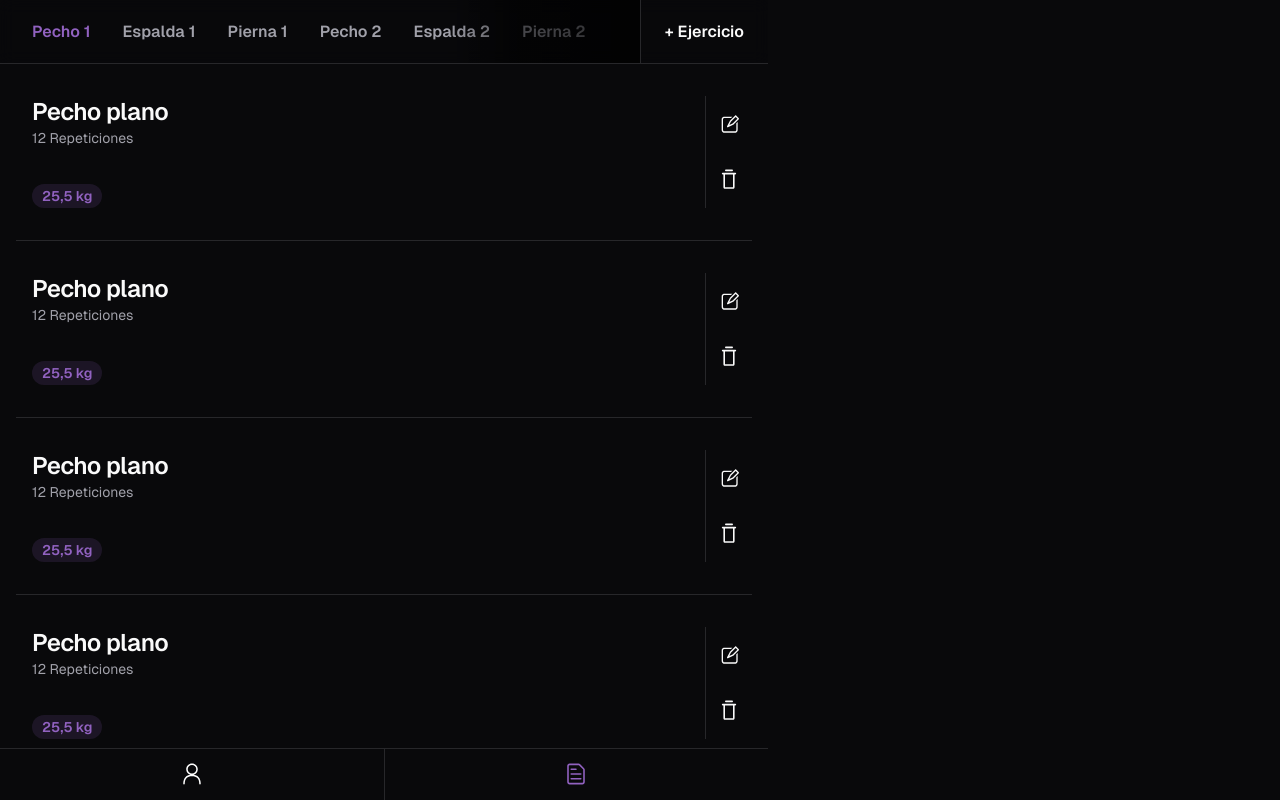
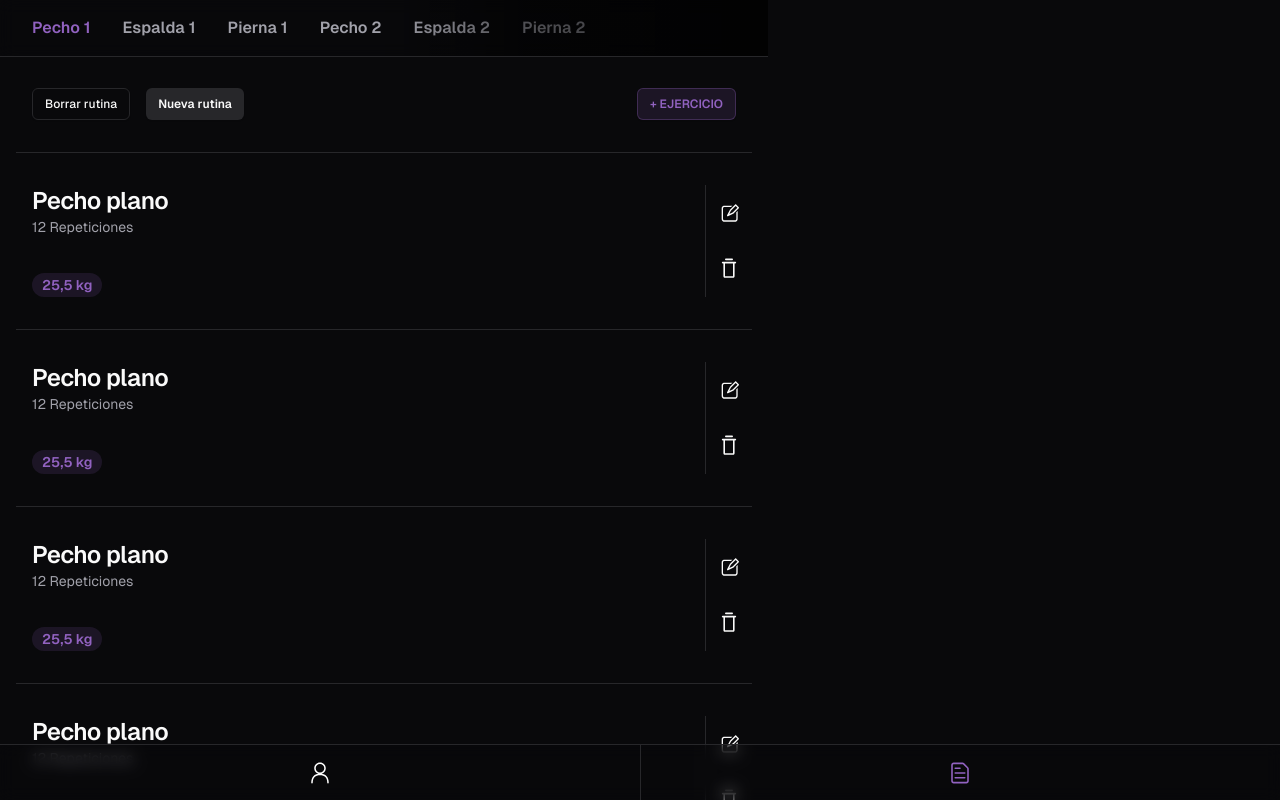
Before and after one commit to Tdibacco17/GYM_Tracker, a Next.js app: page /routines in a window 1280 px wide. Built offline with nearby package versions, Linux system fonts and the light colour scheme.

Commit message:
test routines page

```diff
--- a/app/globals.css
+++ b/app/globals.css
@@ -6,15 +6,18 @@ body {
   font-family: var(--font-geist-sans), ui-sans-serif, system-ui, sans-serif, "Apple Color Emoji", "Segoe UI Emoji", "Segoe UI Symbol", "Noto Color Emoji";
 }
 
-body::-webkit-scrollbar,
 .no-scrollbar::-webkit-scrollbar {
   display: none;
 }
 
-body,
 .no-scrollbar {
   -ms-overflow-style: none;
   scrollbar-width: none;
+}
+
+body::-webkit-scrollbar {
+  width: 0px;
+  background-color: transparent;
 }
 
 @layer utilities {
@@ -59,6 +62,6 @@ body,
   }
 
   body {
-    @apply bg-background text-foreground h-lvh min-h-lvh max-h-lvh overflow-hidden max-w-[768px];
+    @apply bg-background text-foreground max-w-[768px] h-full scroll-smooth overflow-x-hidden;
   }
 }
--- a/app/routines/page.tsx
+++ b/app/routines/page.tsx
@@ -1,17 +1,13 @@
 import ExerciseCard from "@/components/RoutinesPage/ExerciseCard";
+import RoutinesButtons from "@/components/RoutinesPage/RoutinesButtons";
 import RoutinesDays from "@/components/RoutinesPage/RoutinesDays";
 import { Suspense } from "react";
 
 export default function RoutinePage() {
     return (
-        <section className="flex flex-col relative pt-12 -mb-4 w-full">
-            <div className="flex justify-center h-16 fixed top-0 left-0 z-10 border-b w-full max-w-[768px] bg-background/40 backdrop-blur supports-[backdrop-filter]:bg-background/40">
+        <section className="flex flex-col relative pt-[2.5rem] -mb-4 w-full">
+            <div className="flex flex-col justify-center fixed top-0 left-0 z-20 border-b w-full max-w-[768px] bg-background/40 backdrop-blur supports-[backdrop-filter]:bg-background/40">
                 <RoutinesDays />
-                <div className="h-full flex items-center justify-center border-l px-6">
-                    <p className="whitespace-nowrap text-base font-semibold">
-                        + Ejercicio
-                    </p>
-                </div>
             </div>
             <Suspense fallback={<p>Cargando..</p>}>
                 <ExercisesGrid />
@@ -25,8 +21,9 @@ async function ExercisesGrid() {
 
     return (
         <>
+            <RoutinesButtons />
             {arreglo.map((_, index) => {
-                return <ExerciseCard key={index} isBorderB={index >= arreglo.length - 1} />
+                return <ExerciseCard key={index} isBorderT={index === 0} />
             })}
         </>
     )
--- a/components/AppLayout/AppLayout.tsx
+++ b/components/AppLayout/AppLayout.tsx
@@ -9,13 +9,13 @@ export default function AppLayout({ children }: { children: React.ReactNode; })
     const isRoutines = pathname === "/routines"
 
     return (
-        <main className="min-h-svh h-svh max-h-svh w-full flex flex-col relative">
-            <div className="w-full h-full overflow-hidden px-4 pt-4 flex justify-center">
-                <div className="h-full overflow-y-scroll no-scrollbar pb-4 w-full">
+        <main className="min-h-[100vh] h-[100vh] w-full flex flex-col relative">
+            <div className="w-full h-full overflow-hidden pt-4 flex justify-center">
+                <div className="h-full overflow-y-scroll no-scrollbar pb-[7.5rem] w-full">
                     {children}
                 </div>
             </div>
-            <section className="h-14 w-full flex justify-between items-center border-t">
+            <section className="fixed bottom-0 bg-background/40 backdrop-blur supports-[backdrop-filter]:bg-background/40 h-14 w-full flex justify-between items-center border-t">
                 <Link href={'/'} className="w-full flex justify-center items-center">
                     <PersonIcon className="h-6 w-6" color={isProfile ? "#9162c0" : "#ffffff"} />
                 </Link>
--- a/components/RoutinesPage/ExerciseCard.tsx
+++ b/components/RoutinesPage/ExerciseCard.tsx
@@ -4,11 +4,13 @@ import { useState } from "react";
 import { Badge } from "@/components/ui/badge";
 import { PlusIcon, MinusIcon, TrashIcon, Pencil2Icon, CheckIcon, Cross2Icon } from "@radix-ui/react-icons";
 
-export default function ExerciseCard({ isBorderB }: { isBorderB: boolean }) {
+export default function ExerciseCard({ isBorderT }: { isBorderT: boolean }) {
     const [isOpen, setIsOpen] = useState(false)
 
     return (
-        <div className={`relative w-full overflow-hidden px-4 py-8 ${isBorderB ? "" : "border-b"}`}>
+        <>
+            <div className={`w-full overflow-hidden px-4`}>
+                <div className={`relative w-full px-4 py-8 ${isBorderT ? "border-y" : "border-b"}`}>
                     <div className={`min-h-28 h-28 w-full flex flex-col justify-between`}>
                         <div>
                             <p className="whitespace-nowrap text-2xl font-semibold tracking-tight">Pecho plano</p>
@@ -82,5 +84,7 @@ export default function ExerciseCard({ isBorderB }: { isBorderB: boolean }) {
                         </div>
                     </div>
                 </div>
+            </div>
+        </>
     )
 }
--- /dev/null
+++ b/components/RoutinesPage/RoutinesButtons.tsx
@@ -0,0 +1,25 @@
+'use client'
+import { Button } from "../ui/button";
+
+export default function RoutinesButtons() {
+
+    return (
+        <div className={`h-24 w-full px-8`}>
+            <div className="w-full h-full flex justify-between items-center">
+                <div className="flex justify-start gap-4 w-full">
+                    <Button variant={'outline'} size={'sm'}>
+                        Borrar rutina
+                    </Button>
+                    <Button variant={'secondary'} size={'sm'} className="font-semibold" >
+                        Nueva rutina
+                    </Button>
+                </div>
+                <div className="flex justify-end gap-4 w-full">
+                    <Button variant={'violet'} size={'sm'} className="font-semibold uppercase">
+                        + Ejercicio
+                    </Button>
+                </div>
+            </div>
+        </div>
+    )
+}
--- a/components/RoutinesPage/RoutinesDays.tsx
+++ b/components/RoutinesPage/RoutinesDays.tsx
@@ -2,8 +2,9 @@ export default function RoutinesDays() {
     const dias = ['Pecho 1', 'Espalda 1', ' Pierna 1', 'Pecho 2', 'Espalda 2', ' Pierna 2']
 
     return (
-        <div className="relative flex flex-row justify-start items-center gap-4 w-full h-full overflow-hidden pl-4 pr-8">
-            <div className="flex flex-row items-center justify-start w-full overflow-x-scroll no-scrollbar overflow-y-hidden">
+        // pl-4 pr-8
+        <div className="relative flex flex-row justify-start items-center gap-4 w-full min-h-14 h-14 max-h-14 overflow-hidden">
+            <div className="flex flex-row items-center justify-start w-full overflow-x-scroll no-scrollbar overflow-y-hidden px-4">
                 {dias.map((routineData, index) => {
                     const isActive = index === 0
 
@@ -15,7 +16,7 @@ export default function RoutinesDays() {
                 })}
             </div>
             {/* bg neblina */}
-            <div className="absolute top-0 right-0 w-48 h-full bg-gradient-to-r from-transparent via-35% via-black/55 to-black/75 pointer-events-none" />
+            <div className="absolute top-0 right-0 w-1/2 h-full bg-gradient-to-r from-transparent via-35% via-black/50 to-black/75 pointer-events-none" />
         </div>
     )
 }
```
Lines whose indentation alone changed are shown as unchanged.
